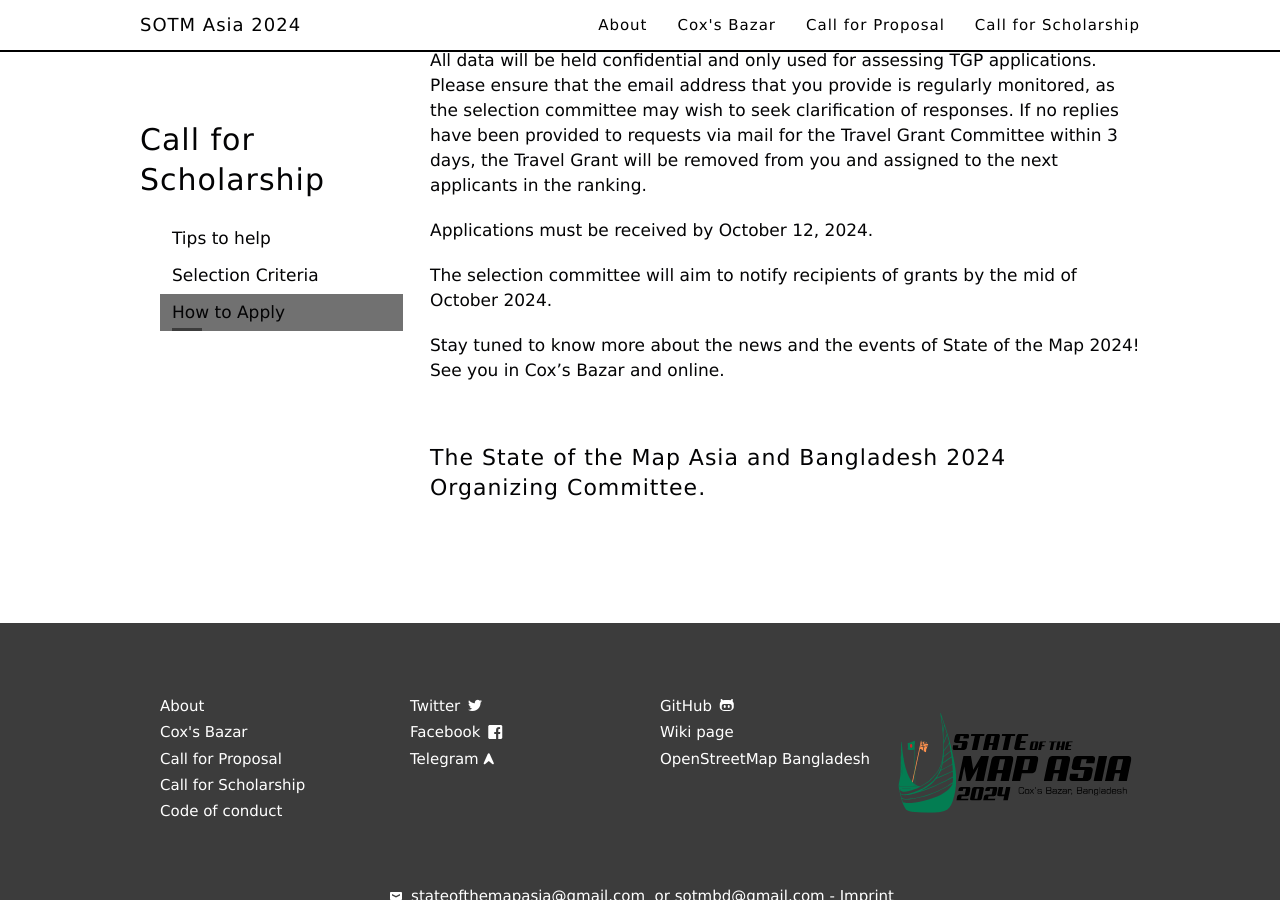
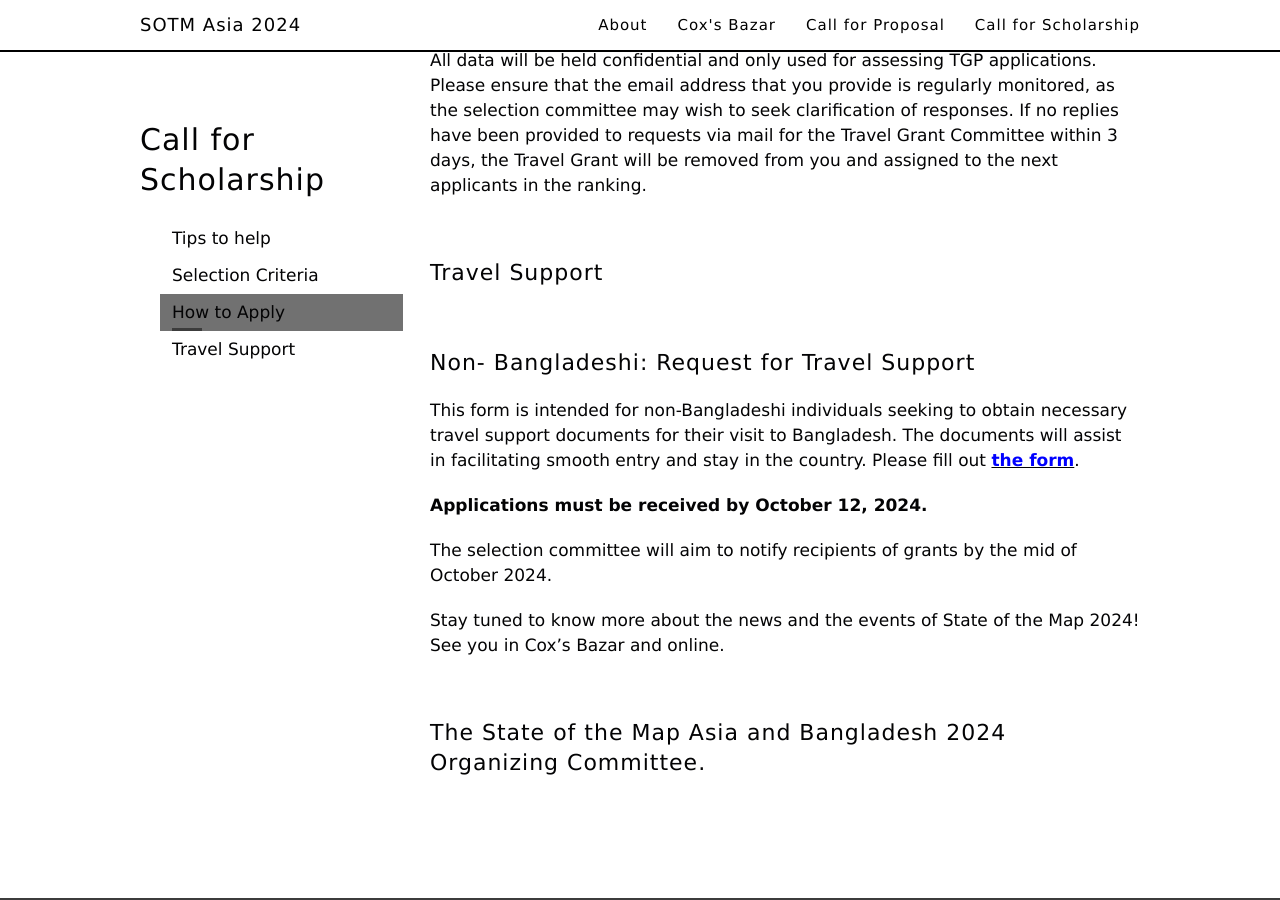
Before and after one commit to sotm-asia/sotm-asia-2024-website, a Jekyll site: the page built from call4scholarship/index.md, in a window 1280 px wide and 900 px high, scrolled down 2563 px. Built offline with Jekyll 4.4.1, drawn with Linux system fonts in a browser that asks for light colours.

Commit message:
Travel Support added

```diff
--- a/call4scholarship/index.md
+++ b/call4scholarship/index.md
@@ -2,7 +2,7 @@
 layout: page-with-toc
 color: purple
 title: Call for Scholarship
-headings: "tips,Selection,apply"
+headings: "tips,Selection,apply,Travel"
 ---
 
 
@@ -56,7 +56,12 @@
 
 All data will be held confidential and only used for assessing TGP applications. Please ensure that the email address that you provide is regularly monitored, as the selection committee may wish to seek clarification of responses. If no replies have been provided to requests via mail for the Travel Grant Committee within 3 days, the Travel Grant will be removed from you and assigned to the next applicants in the ranking.
 
-Applications must be received by October 12, 2024.
+<h2 id="Travel">Travel Support</h2>
+## Non- Bangladeshi: Request for Travel Support
+
+This form is intended for non-Bangladeshi individuals seeking to obtain necessary travel support documents for their visit to Bangladesh. The documents will assist in facilitating smooth entry and stay in the country. Please fill out **[<font color=blue>the form</font>](https://docs.google.com/forms/d/e/1FAIpQLSeJLz7TFtz8aE5BacbBUEvanUEOSLPhKRbADcFIJPQCAFXa0g/viewform)**.
+
+**Applications must be received by October 12, 2024.**
 
 The selection committee will aim to notify recipients of grants by the mid of October 2024.
 
```
Also changed, not shown: call4proposal/index.md (+1 -1 lines).
